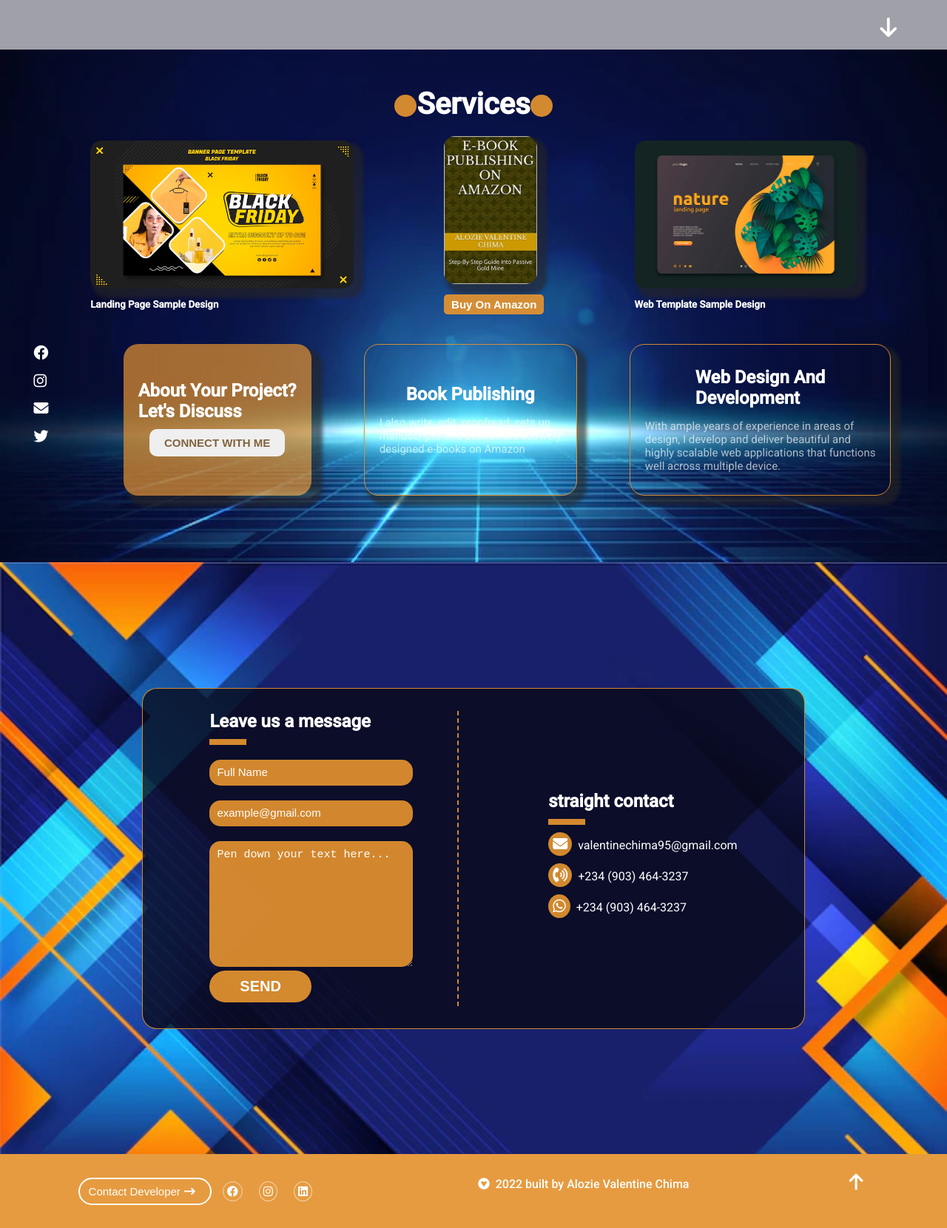
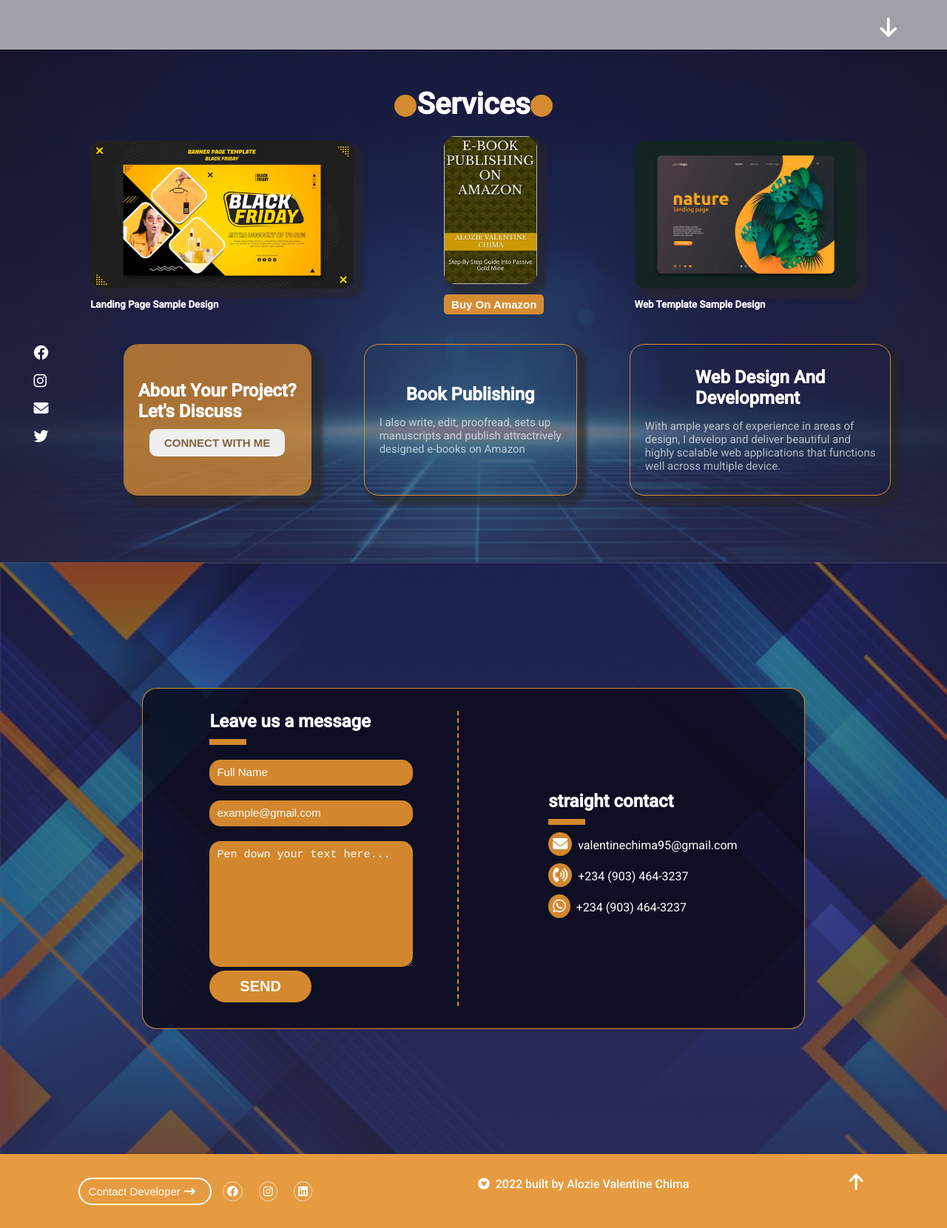
Before and after one commit to SirVal95/My-portfolio-website, a plain HTML site: page index.html in a window 1280 px wide. Shown: the part 548-2208 px from the top of the page at 74% size. Drawn offline with Linux system fonts and the light colour scheme.

Commit message:
update on background of sections

```diff
--- a/style.css
+++ b/style.css
@@ -233,7 +233,7 @@ header {
 .services {
     height: auto;
     width: 100%;
-    background:  url(assets/images/futuristic-horizon-background-with-blue-light_52683-25182.webp);
+    background: linear-gradient(0deg, rgba(47, 47, 77, 0.712), rgba(35, 35, 58, 0.541)), url(assets/images/futuristic-horizon-background-with-blue-light_52683-25182.webp);
     background-size: cover;
     background-position: top right;
     background-attachment: fixed;
@@ -387,7 +387,7 @@ span {
 .contact {
     height: 100vh;
     width: 100%;
-    background: url(assets/images/gradient-abstract-background-design_52683-70291.webp);
+    background: linear-gradient(0deg, rgba(47, 47, 77, 0.712), rgba(35, 35, 58, 0.541)), url(assets/images/gradient-abstract-background-design_52683-70291.webp);
     background-repeat: no-repeat;
     background-size: cover;
     background-attachment: fixed;
```
